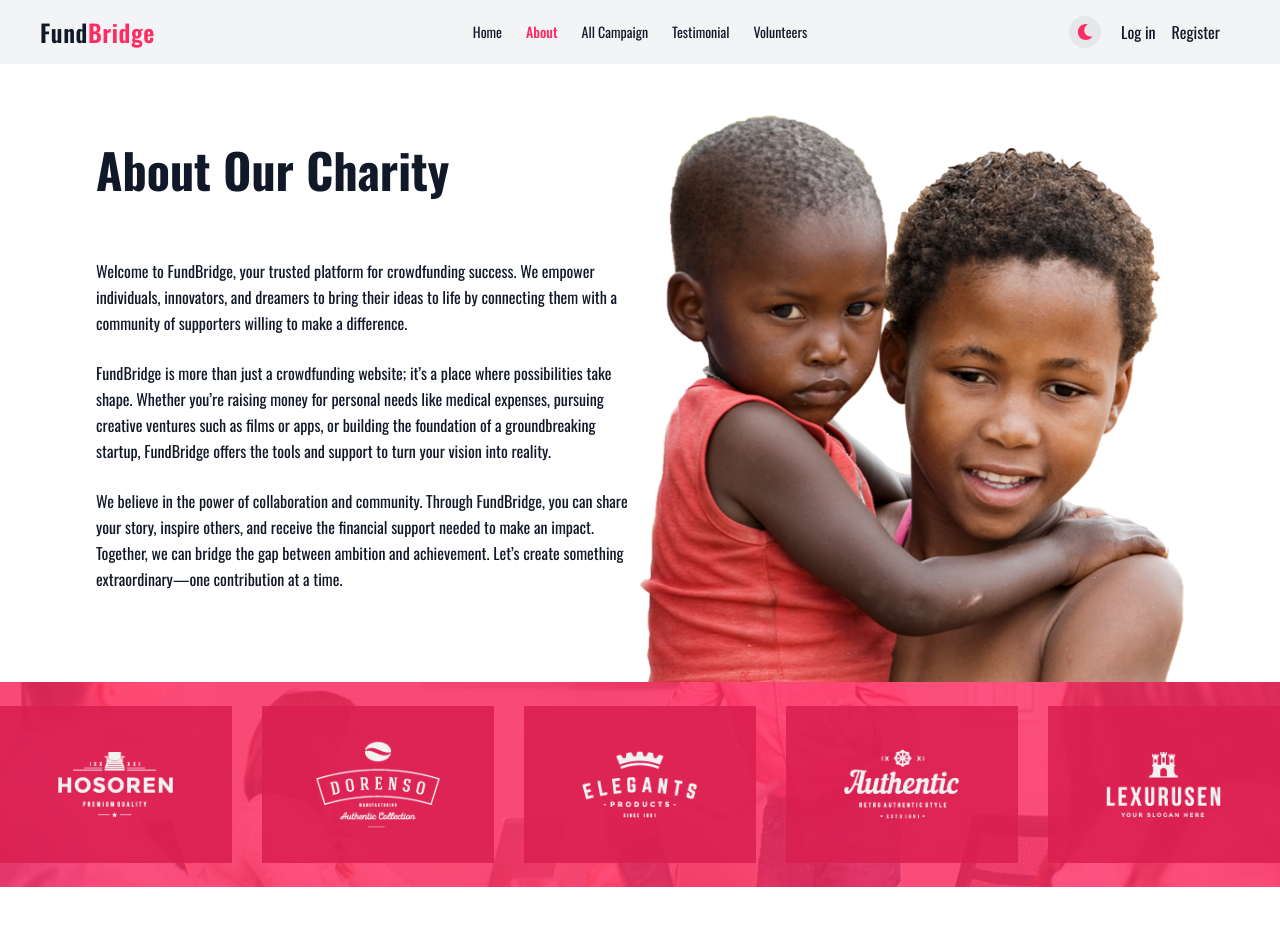
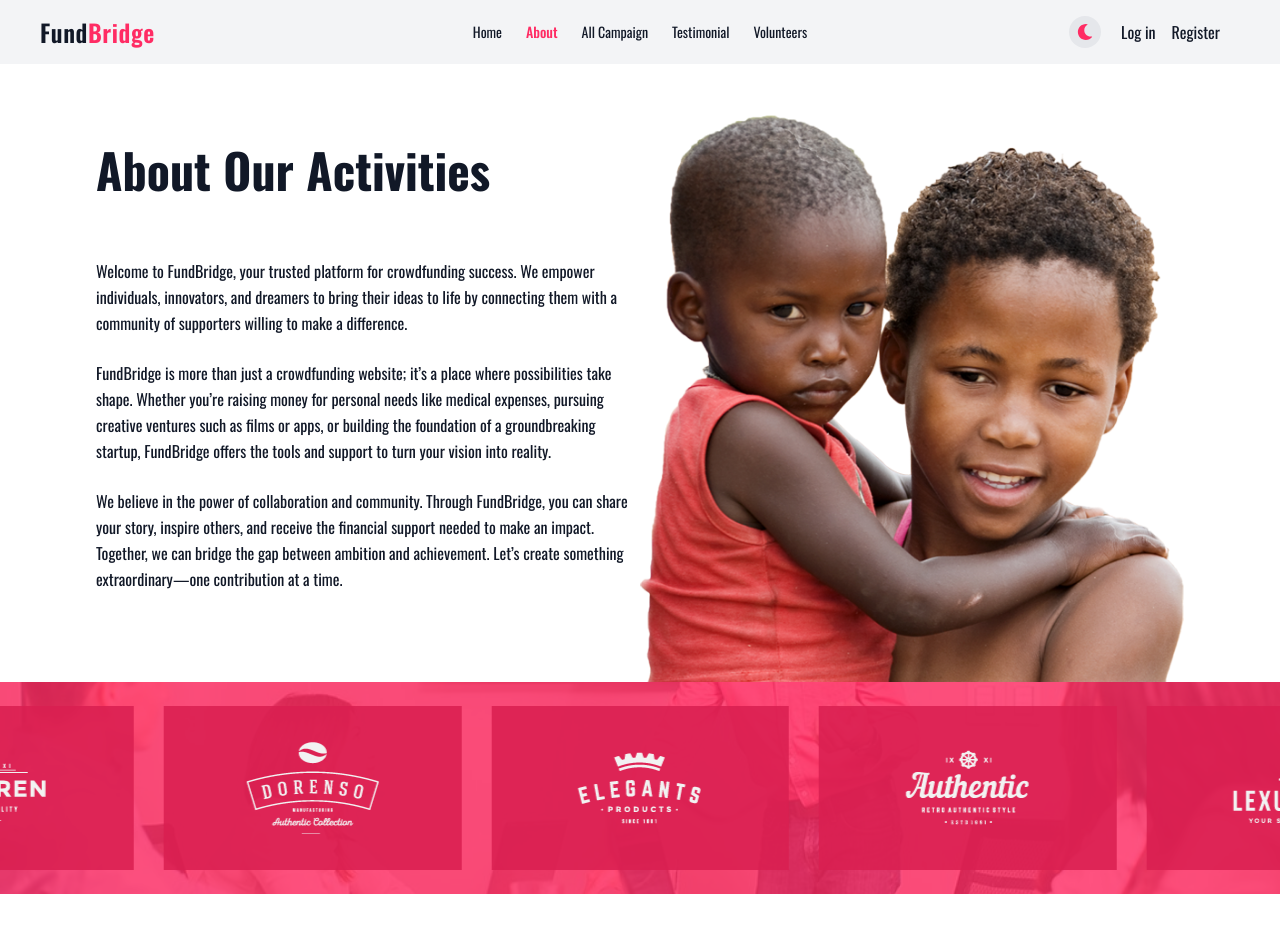
Before and after one commit to ariyanyeamin14/FundBridge-ClientSide, a React (Vite) app: page /about in a window 1280 px wide. Shown: the top 952 px of the page. Built offline with nearby package versions, Linux system fonts and the light colour scheme; no server answers.

Commit message:
responsive navbar design updated

```diff
--- a/src/Components/About.jsx
+++ b/src/Components/About.jsx
@@ -22,7 +22,7 @@ const About = () => {
         <div>
             <div className='w-[90%] md:w-[85%] mx-auto pt-20 flex flex-col lg:flex-row justify-between items-center'>
                 <div className='flex-1'>
-                    <h1 className='text-4xl md:text-5xl font-bold pb-16 leading-normal'>About Our Charity</h1>
+                    <h1 className='text-4xl md:text-5xl font-bold pb-16 leading-normal'>About Our Activities</h1>
                     <p className='leading-relaxed mb-6'>
                         Welcome to FundBridge, your trusted platform for crowdfunding success. We empower individuals, innovators, and dreamers to bring their ideas to life by connecting them with a community of supporters willing to make a difference.</p>
 
@@ -33,7 +33,7 @@ const About = () => {
                         Let’s create something extraordinary—one contribution at a time.
                     </p>
                     <div className='mt-10'>
-                        <Link to={`/about`} className="text-[#ff2c64] border-2 border-[#ff2c64] px-8 py-3 rounded-3xl">See More</Link>
+                        <Link to={`/about`} className="text-[#ff2c64] border-2 border-[#ff2c64] px-8 py-3 rounded-3xl uppercase">See More</Link>
                     </div>
                 </div>
                 <div className='flex-1'>
--- a/src/Components/CampaignCard.jsx
+++ b/src/Components/CampaignCard.jsx
@@ -20,7 +20,7 @@ const CampaignCard = ({ campaign }) => {
                             <FaCalendarTimes size={30} className='text-[#ff2c64]  inline mr-3' />
                             <p className='text-lg'> {deadline}</p>
                         </div>
-                        <Link to={`/campaign/${_id}`} className="text-white  bg-[#ff2c64] px-8 py-3 rounded-3xl">See More</Link>
+                        <Link to={`/campaign/${_id}`} className="text-white uppercase bg-[#ff2c64] px-8 py-3 rounded-3xl">See More</Link>
                     </div>
                 </div>
             </div>
--- a/src/Components/Contact.jsx
+++ b/src/Components/Contact.jsx
@@ -6,12 +6,12 @@ const Contact = () => {
     return (
         <div className=''>
             <div className=' w-[90%]  md:w-[85%] py-20 mx-auto'>
-                <h1 className='text-4xl md:text-5xl font-bold text-center'>Contact</h1>
+                <h1 className='text-4xl md:text-5xl font-bold text-center'>Contact With Us</h1>
                 <div className='flex flex-col lg:flex-row mt-14 gap-10 items-center'>
                     <div className=' flex-1'>
                         <Lottie animationData={contactAnimation} loop={true} />
                     </div>
-                    <div className='flex-1 bg-[#f7f8fa] dark:bg-slate-950 p-10 rounded-2xl space-y-8'>
+                    <div className='flex-1 bg-[#f7f8fa] dark:bg-slate-950 p-10 rounded-2xl w-full space-y-8'>
                         <div className='flex flex-col md:flex-row gap-6'>
                             <div className='flex-1'>
                                 <h4 className='uppercase text-xs mb-4'>Your Name</h4>
@@ -37,8 +37,8 @@ const Contact = () => {
                             <textarea className=' p-3 w-full rounded-md border dark:bg-gray-300 border-[#b0b0b0] focus:border-[#ff014f] focus:outline-none ' name="" id="" cols="30" rows="5"></textarea>
                         </div>
                         <div className='space-x-6'>
-                            <input className='uppercase cursor-pointer px-8 py-4 bg-[#ff2c64] text-white' type="submit" value="Send Message" />
-                            <button className='uppercase cursor-pointer px-8 py-4 bg-[#ff2c64] text-white '>Reset</button>
+                            <input className='uppercase cursor-pointer px-5 py-3 lg:px-8 lg:py-4 bg-[#ff2c64] text-white' type="submit" value="Send Message" />
+                            <button className='uppercase cursor-pointer px-5 py-3 lg:px-8 lg:py-4 bg-[#ff2c64] text-white '>Reset</button>
                         </div>
                     </div>
                 </div>
--- a/src/Components/Navbar.jsx
+++ b/src/Components/Navbar.jsx
@@ -24,7 +24,7 @@ const Navbar = () => {
         return setActive(!active)
     }
     return (
-        <div className='fixed top-0 w-full z-50'>
+        <div className='fixed top-0 w-full z-50 '>
             <div className=" bg-gray-100 dark:bg-gray-950 text-gray-900 dark:text-gray-100">
                 <div className='w-[95%] lg:[w-85%] navbar mx-auto  h-10 md:h-14'>
                     <div className="navbar-start w-fit lg:w-[50%]">
@@ -66,7 +66,7 @@ const Navbar = () => {
                         </div>
                     </div>
                 </div>
-                <div onClick={() => setActive(!active)} className={` bg-[#ff2c64] text-white  absolute grid right-2 z-10  p-6 gap-5 rounded-xl duration-1000   ${active ? "top-14 " : "-top-96"}`}>
+                <div onClick={() => setActive(!active)} className={` bg-[#ff2c64] lg:hidden text-white flex flex-col absolute top-16  z-10 py-10 px-16 rounded-md gap-10 duration-1000  h-screen ${active ? " -right-2 " : " -right-80 "}`}>
                     {links}
                 </div>
             </div>
--- a/src/Components/Volunteers.jsx
+++ b/src/Components/Volunteers.jsx
@@ -27,7 +27,7 @@ const Volunteers = () => {
     ];
 
     return (
-        <div className='w-[90%] md:w-[85%] mx-auto my-20'>
+        <div className='w-[90%] md:w-[85%] mx-auto py-28'>
             <h1 className='text-4xl md:text-5xl font-bold text-center pb-16 leading-normal'>Our Volunteers</h1>
             <div className=''>
                 <Swiper
--- a/src/Components/WhatPeopleSay.jsx
+++ b/src/Components/WhatPeopleSay.jsx
@@ -46,7 +46,7 @@ const WhatPeopleSay = () => {
                             <div className="flex flex-col items-center text-center space-y-4">
                                 <div className="bg-[#ff2c64] p-10 rounded-2xl">
                                     <div><FaQuoteLeft size={50} /></div>
-                                    <p className="text-xl mt-5 font-light leading-normal mb-10 italic">
+                                    <p className="text-2xl mt-5 font-light leading-normal mb-10 italic">
                                         "{slide.content}"
                                     </p>
                                 </div>
--- a/src/Layouts/AboutPage.jsx
+++ b/src/Layouts/AboutPage.jsx
@@ -20,9 +20,9 @@ import aboutImg5 from '../../src/assets/about/5.png'
 const AboutPage = () => {
     return (
         <div>
-            <div className='w-[90%] md:w-[85%] mx-auto pt-20 flex justify-between items-center'>
+            <div className='w-[90%] md:w-[85%] mx-auto pt-20 flex flex-col lg:flex-row justify-between items-center'>
                 <div className='flex-1'>
-                    <h1 className='text-4xl md:text-5xl font-bold pb-16 leading-normal'>About Our Charity</h1>
+                    <h1 className='text-4xl md:text-5xl font-bold pb-16 leading-normal'>About Our Activities</h1>
                     <p className='leading-relaxed mb-6'>
                         Welcome to FundBridge, your trusted platform for crowdfunding success. We empower individuals, innovators, and dreamers to bring their ideas to life by connecting them with a community of supporters willing to make a difference.</p>
 
@@ -40,7 +40,17 @@ const AboutPage = () => {
             <div id='about-slider-bg' >
                 <div id='about-slider' className=' py-6'>
                     <Swiper
-                        slidesPerView={5}
+                        breakpoints={{
+                            640: {
+                                slidesPerView: 2, // For screens <= 640px
+                            },
+                            768: {
+                                slidesPerView: 2, // For screens <= 768px
+                            },
+                            1024: {
+                                slidesPerView: 4, // For screens <= 1024px
+                            },
+                        }}
                         spaceBetween={30}
                         loop={true}
                         centeredSlides={true}
--- a/src/Layouts/TestimonialPage.jsx
+++ b/src/Layouts/TestimonialPage.jsx
@@ -20,7 +20,7 @@ const TestimonialPage = () => {
     ];
 
     return (
-        <div id="testimonial" className="section py-28 my-28 text-white">
+        <div className="py-28  text-white">
             <h2 className="text-4xl md:text-5xl font-bold text-center mb-10">What people Say ?</h2>
             <div className="w-[90%] md:w-[70%] mx-auto p-6">
                 <Swiper
--- a/src/index.css
+++ b/src/index.css
@@ -22,10 +22,7 @@ body{
   background-size: cover;
   background-attachment: fixed;
 }
-.active{
-  color: #ff2c64;
-  font-weight: 500;
-}
+
 
 .swiper-pagination-bullet{
   display: none !important;
@@ -44,3 +41,16 @@ body{
   background-position: center;
   background-attachment: fixed;
 }
+
+@media (min-width: 100px) and (max-width: 1023px) {
+  .active{
+    color: white;
+  }
+}
+
+@media (min-width: 1024px) {
+  .active{
+    color: #ff2c64;
+    font-weight: 500;
+  }
+}
```
